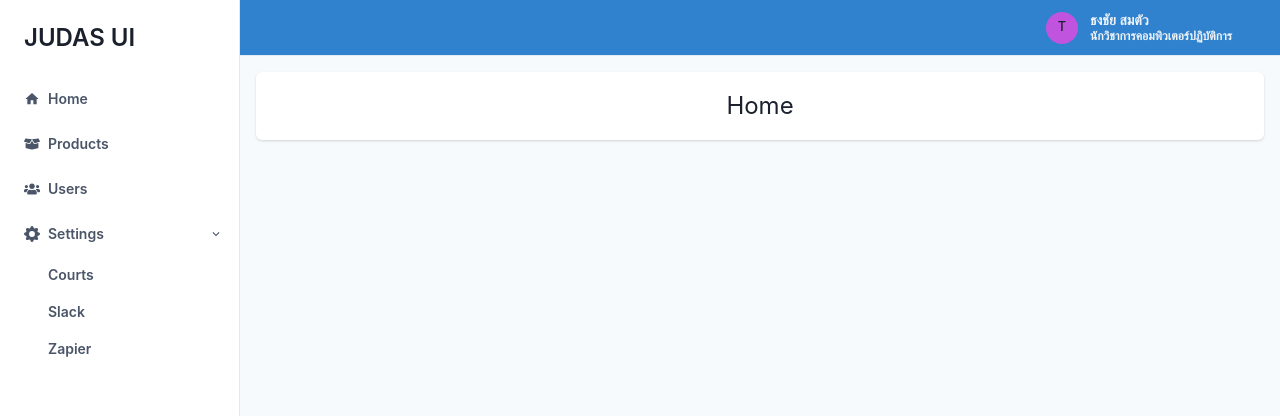
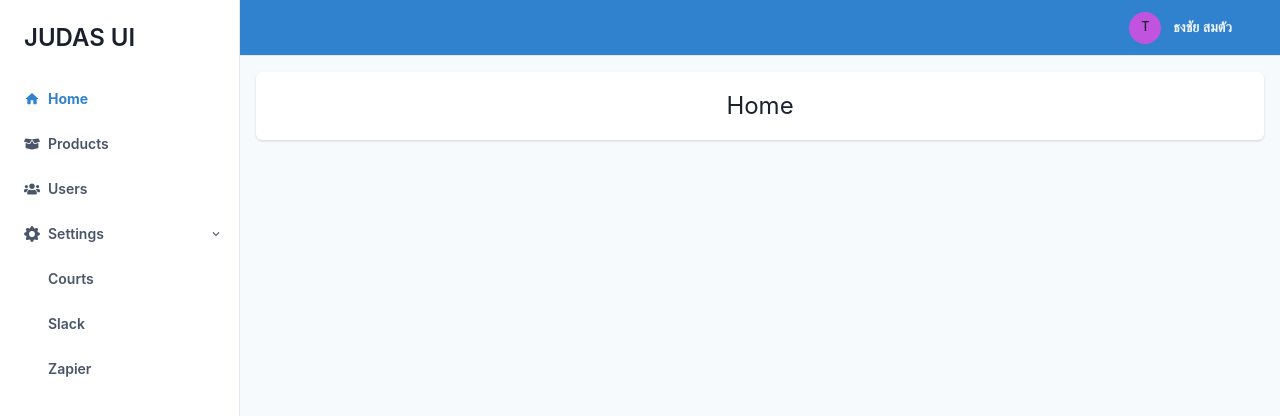
Before and after one commit to judascrow/react-chakra, a React (Vite) app: page /home in a window 1280 px wide. Both pictures are taken after a click on the link "Settings". Shown: the top 416 px of the page. Built offline with nearby package versions, Linux system fonts and the light colour scheme.

Commit message:
edit active link

```diff
--- a/src/components/Navbar.jsx
+++ b/src/components/Navbar.jsx
@@ -45,7 +45,6 @@ const Navbar = ({ sidebar }) => {
                 <Text fontSize="sm" fontWeight="semibold">
                   ธงชัย สมตัว
                 </Text>
-                <Text fontSize="xs">นักวิชาการคอมพิวเตอร์ปฏิบัติการ</Text>
               </Box>
             </Flex>
           </MenuButton>
--- a/src/components/Sidebar.jsx
+++ b/src/components/Sidebar.jsx
@@ -8,7 +8,7 @@ import {
   useDisclosure,
 } from "@chakra-ui/react";
 import { MdKeyboardArrowRight } from "react-icons/md";
-import { Link as RouterLink } from "react-router-dom";
+import { NavLink as RouterLink } from "react-router-dom";
 
 import SidebarItem from "./SidebarItem";
 import { menu } from "../configs/Menu";
@@ -56,7 +56,7 @@ const Sidebar = (props) => {
             <SidebarItem
               key={index}
               icon={item.icon}
-              RouterLink={RouterLink}
+              as={RouterLink}
               to={"/" + item.title.toLowerCase()}
             >
               {item.title}
@@ -73,8 +73,8 @@ const Sidebar = (props) => {
               </SidebarItem>
               <Collapse in={subMenu.isOpen}>
                 {item.sub.map((sub, i) => (
-                  <SidebarItem key={i} pl="12" py="2">
-                    {sub.title}
+                  <SidebarItem key={i}>
+                    <Text pl="8">{sub.title}</Text>
                   </SidebarItem>
                 ))}
               </Collapse>
--- a/src/components/SidebarItem.jsx
+++ b/src/components/SidebarItem.jsx
@@ -1,10 +1,15 @@
 import { Flex, Icon, Link, useColorModeValue } from "@chakra-ui/react";
 
-const NavItem = ({ icon, children, routerLink, ...rest }) => {
+const SidebarItem = ({ icon, children, ...rest }) => {
   const color = useColorModeValue("gray.600", "gray.300");
 
   return (
-    <Link as={routerLink} style={{ textDecoration: "none" }}>
+    <Link
+      fontWeight="semibold"
+      style={{ textDecoration: "none" }}
+      _activeLink={{ color: "blue.500", fontWeight: "bold" }}
+      {...rest}
+    >
       <Flex
         align="center"
         px="4"
@@ -17,9 +22,7 @@ const NavItem = ({ icon, children, routerLink, ...rest }) => {
           color: useColorModeValue("gray.900", "gray.200"),
         }}
         role="group"
-        fontWeight="semibold"
         transition=".15s ease"
-        {...rest}
       >
         {icon && (
           <Icon
@@ -37,4 +40,4 @@ const NavItem = ({ icon, children, routerLink, ...rest }) => {
   );
 };
 
-export default NavItem;
+export default SidebarItem;
```
